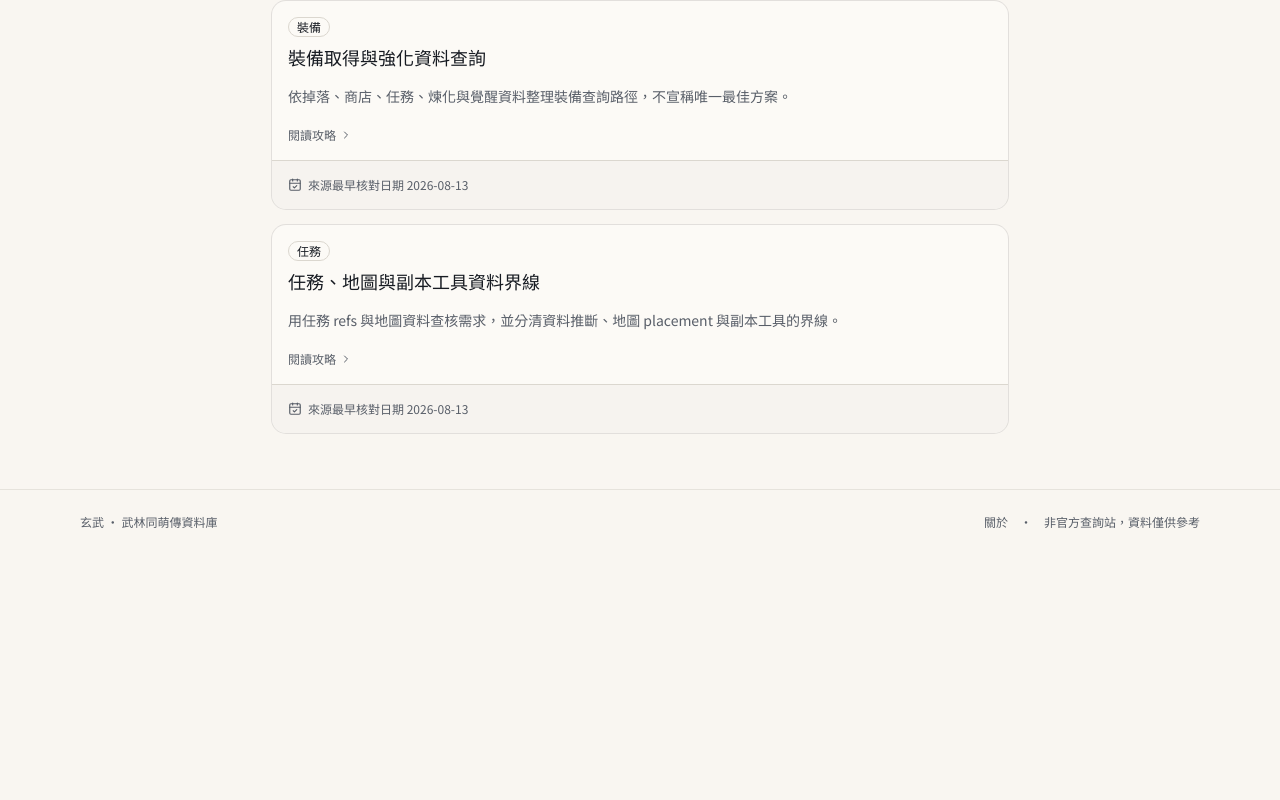
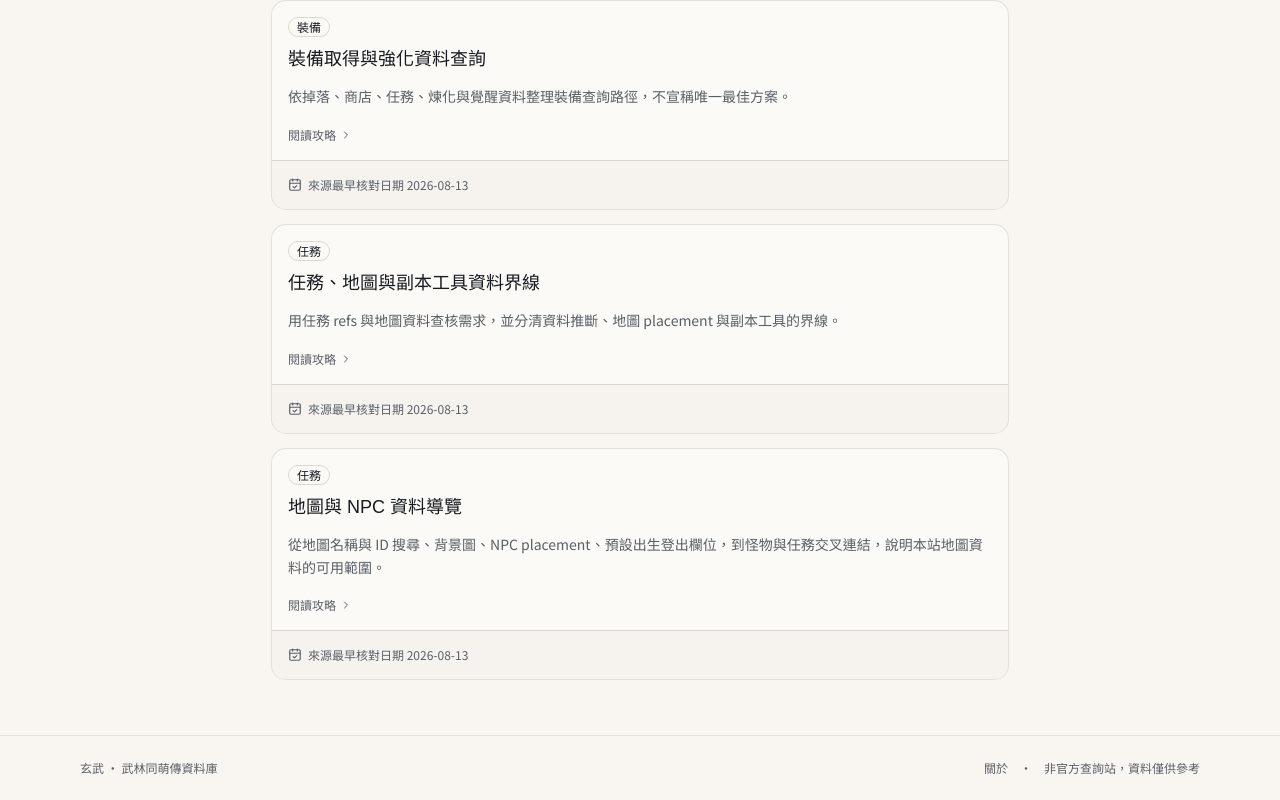
Before and after one commit to hanshino/genbu, a Next.js app: page /guides in a window 1280 px wide. Shown: the part 457-1257 px from the top of the page. Before the commit the page ends 1011 px from the top, so only its background shows below. Built offline with nearby package versions, Linux system fonts and the light colour scheme.

Commit message:
feat(guides): add map and NPC data guide (#26)

```diff
--- a/src/data/guides.ts
+++ b/src/data/guides.ts
@@ -182,6 +182,87 @@ export const guides: Guide[] = [
       },
     ],
   },
+  {
+    slug: "maps-npc-navigation",
+    title: "地圖與 NPC 資料導覽",
+    category: "missions",
+    status: "published",
+    summary: "從地圖名稱與 ID 搜尋、背景圖、NPC placement、預設出生登出欄位，到怪物與任務交叉連結，說明本站地圖資料的可用範圍。",
+    sources: [
+      {
+        id: "database-map-index-detail",
+        title: "repo 地圖索引與詳情查詢",
+        tier: "database",
+        lastVerified: "2026-08-13",
+        evidence:
+          "對應 repo 現有 src/lib/queries/stages.ts:30-98 的地圖清單、GROUP 與 inboundCount，以及 src/lib/queries/stages.ts:100-173 的地圖詳情、同 GROUP 清單與 appear/logout/inbound 欄位。",
+      },
+      {
+        id: "database-map-images-placements",
+        title: "repo 地圖背景圖與 NPC placement",
+        tier: "database",
+        lastVerified: "2026-08-13",
+        evidence:
+          "對應 repo 現有 src/lib/queries/maps.ts:14-29 的 map_images 查詢、src/lib/queries/maps.ts:32-46 的 raw_x/raw_y 對齊說明，以及 src/lib/queries/maps.ts:48-79 的 category='npc'、in_bounds=1 placement 查詢。",
+      },
+      {
+        id: "database-map-cross-links",
+        title: "repo 地圖與怪物任務交叉連結",
+        tier: "database",
+        lastVerified: "2026-08-13",
+        evidence:
+          "對應 repo 現有 src/lib/queries/stages.ts:175-191 的 mission_refs 反查，以及 src/lib/queries/monster-spawns.ts:73-90 的 monster_spawns 與 stages 交叉查詢；src/app/maps/[id]/page.tsx:247-250 明示 GENERATOR.OBD 不含劇情觸發或關卡腳本生成的怪物。",
+      },
+    ],
+    sections: [
+      {
+        title: "搜尋地圖索引",
+        paragraphs: [
+          "地圖索引可用地圖名稱 substring 搜尋，也可輸入完整數字 ID；GROUP 只是原始資料的分組欄位，不是正式區域名稱。列表中的 ←N 只是其他地圖把此處列為 appear_map 或 logout_map 目的地的 inbound count，不是入口數、玩家人數或可通行次數。",
+        ],
+        links: [{ label: "開啟地圖索引", href: "/maps" }],
+        sourceIds: ["database-map-index-detail"],
+      },
+      {
+        title: "地圖背景圖與 NPC placement",
+        paragraphs: [
+          "地圖詳情會查詢對應的背景圖；NPC placement 只取 category='npc' 且 in_bounds=1 的資料。raw_x/raw_y 是與合成背景圖對齊的像素座標；相同 NPC 的清單項目會去重顯示，但每一個 placement dot 仍保留，因為它們代表不同資料位置。這些點不是 NPC 移動軌跡，也沒有時段或出現條件。",
+        ],
+        links: [
+          { label: "查看地圖 2", href: "/maps/2" },
+          { label: "開啟地圖索引", href: "/maps" },
+        ],
+        sourceIds: ["database-map-images-placements"],
+      },
+      {
+        title: "預設出生、登出與反向指向",
+        paragraphs: [
+          "appear_map1、appear_map2 與 logout_map 是資料中的預設出生或登出目的地；反向清單則列出哪些地圖指向目前地圖。這些欄位與反向指向不是完整傳送 graph，不能據此還原所有傳送、可走路徑或實際遊戲移動方式。",
+        ],
+        links: [{ label: "查看地圖詳情", href: "/maps/2" }],
+        sourceIds: ["database-map-index-detail"],
+      },
+      {
+        title: "GROUP、怪物與任務交叉連結",
+        paragraphs: [
+          "同一 GROUP 的地圖只是資料分組，不代表彼此相鄰或可以直達。地圖詳情可交叉查看 monster_spawns 與 mission_refs；刷怪點數是資料中的 placement/彙總數，refs 是資料參照次數，都不是實際怪物數量或玩家造訪次數。GENERATOR.OBD 解析的怪物清單不含劇情觸發或關卡腳本生成的怪物。",
+        ],
+        links: [
+          { label: "怪物查詢", href: "/monsters" },
+          { label: "任務查詢", href: "/missions" },
+          { label: "地圖索引", href: "/maps" },
+        ],
+        sourceIds: ["database-map-cross-links", "database-map-index-detail"],
+      },
+      {
+        title: "資料限制與 deferred 項目",
+        paragraphs: [
+          "目前 deferred：完整移動路線、NPC movement、時段與最佳路線。本站地圖資料可協助定位資料中的地圖、NPC、怪物與任務關聯，但不宣稱已建模上述動態或路線資訊。",
+        ],
+        sourceIds: ["database-map-index-detail", "database-map-images-placements", "database-map-cross-links"],
+      },
+    ],
+  },
 ];
 
 export function getPublishedGuides(): Guide[] {
```
Also changed, not shown: 1 other file (tests, documents, lock files or other folders).
